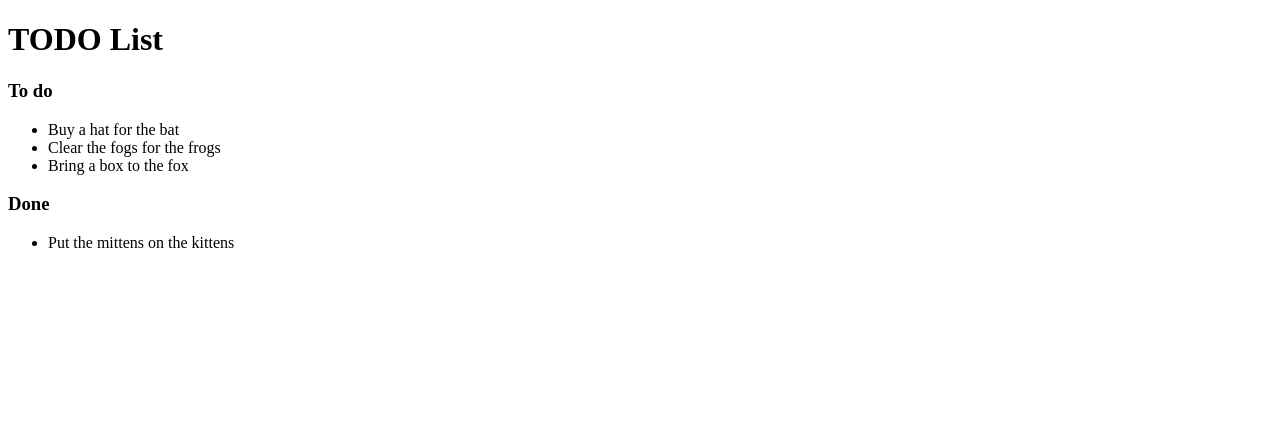
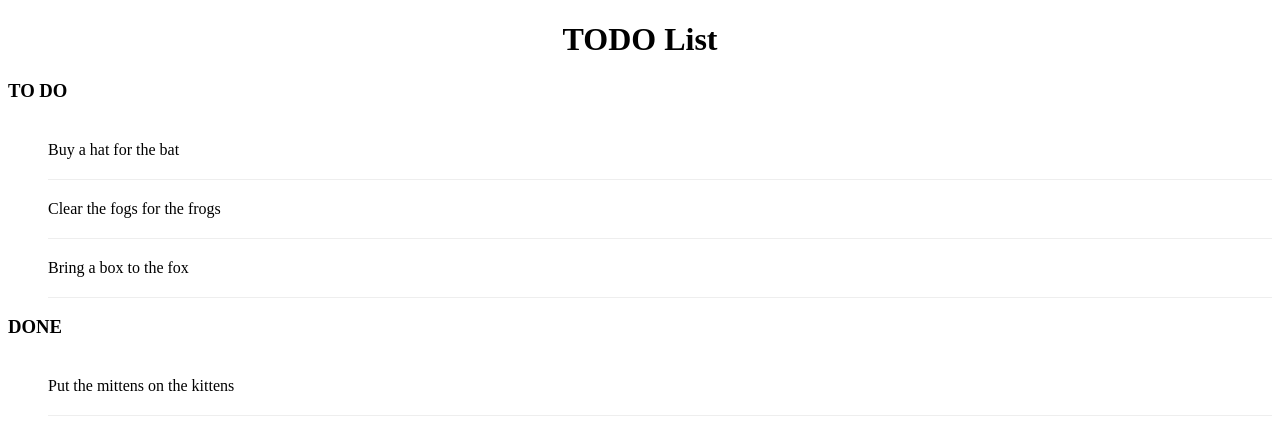
Before and after one commit to reza-shahhosseini/todo-list, a plain HTML site: page index.html in a window 1280 px wide. Drawn offline with Linux system fonts and the light colour scheme.

Commit message:
Add basic style in index.html
Resolve #3

```diff
--- a/index.html
+++ b/index.html
@@ -3,6 +3,15 @@
 <head>
 	<title>TODO List</title>
 	<meta charset="utf-8">
+	<style type="text/css">
+		h1{text-align:center;}
+		h3{text-transform: uppercase;}
+		li{
+			overflow: hidden;
+			padding: 20px 0;
+			border-bottom:1px solid #eee;
+		}
+	</style>
 </head>
 <body>
 	<h1>TODO List</h1>
```
